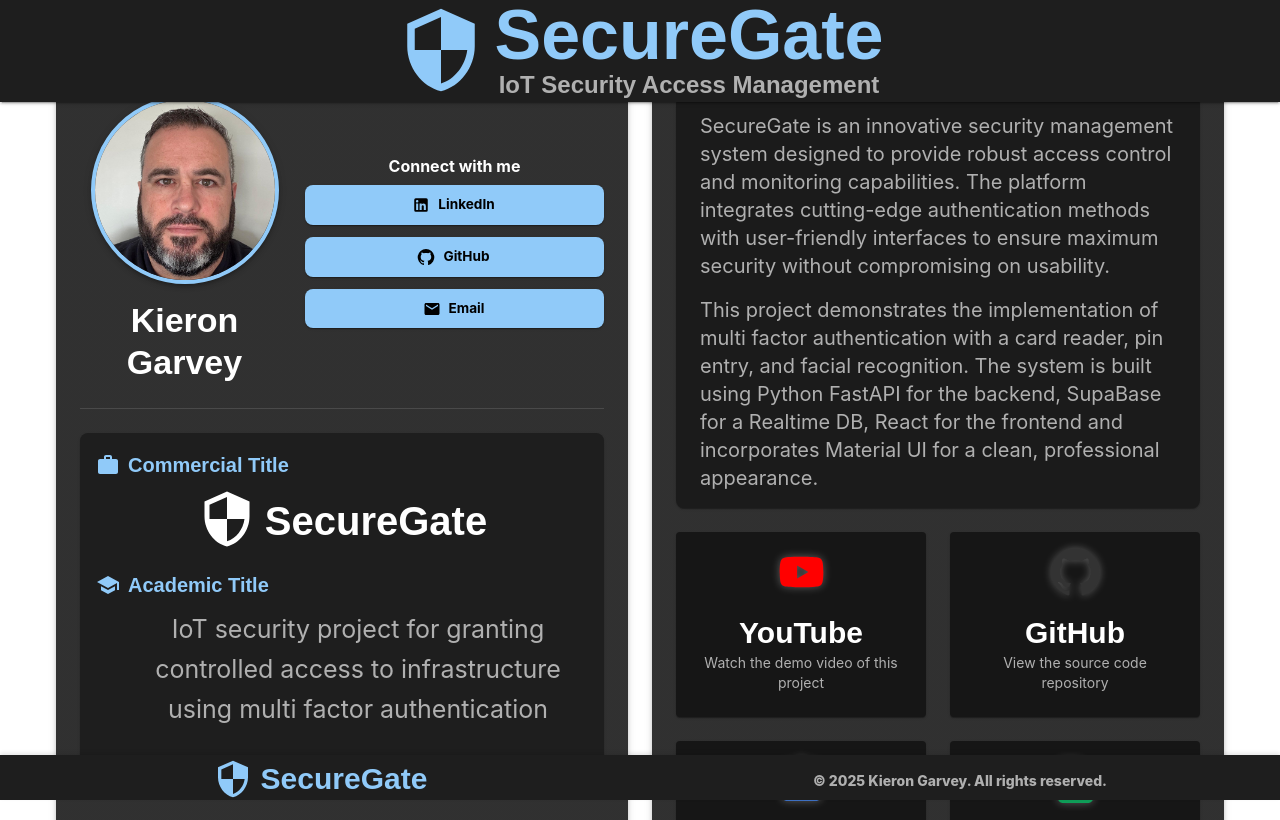
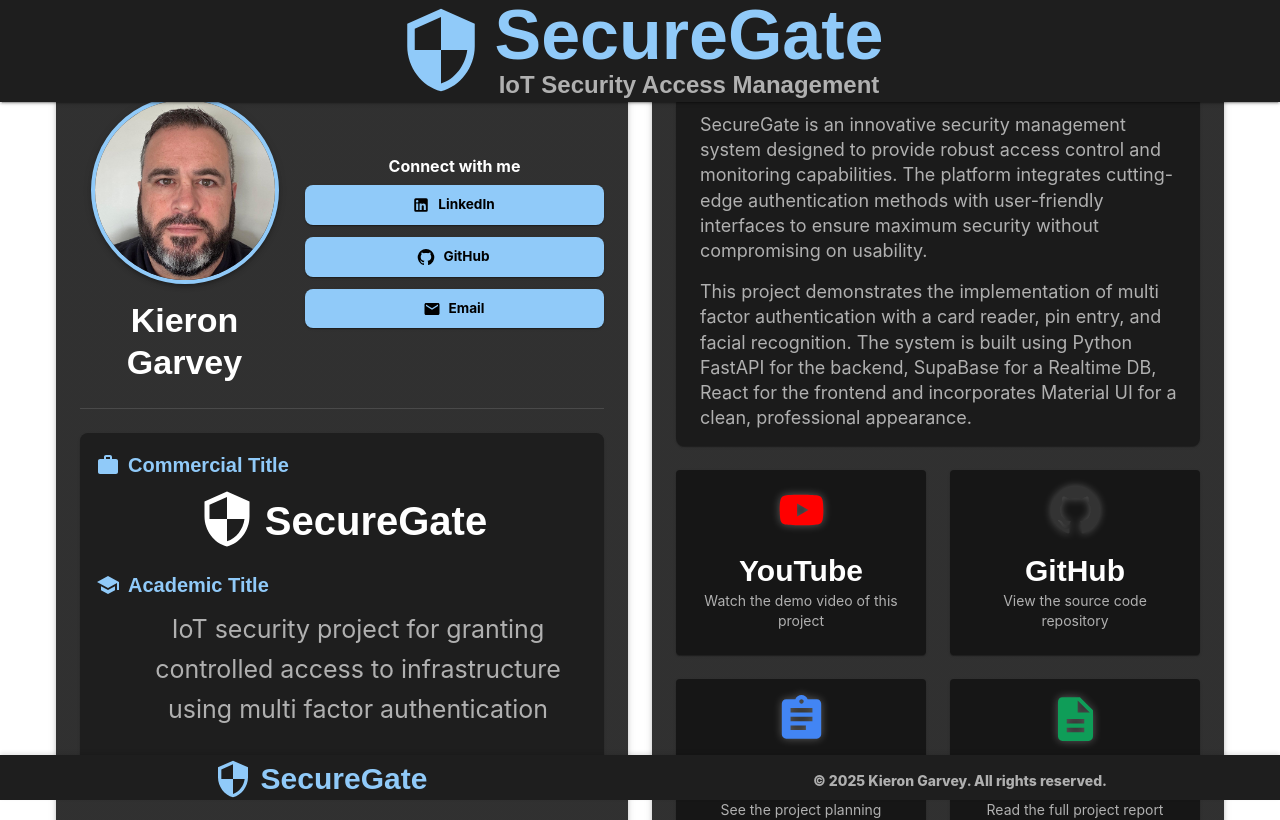
Before and after one commit to ki321g/SecureGate-Project-Website, a React (Vite) app: page / in a window 1280 px wide. Shown: the top 820 px of the page. Built offline with nearby package versions, Linux system fonts and the light colour scheme.

Commit message:
fix font

```diff
--- a/src/components/RightSection.jsx
+++ b/src/components/RightSection.jsx
@@ -90,7 +90,7 @@
                 ml: 1,
                 color: 'text.secondary',
                 lineHeight: 1.4,
-                fontSize: { xs: 16, sm: 18, md: 20 },
+                fontSize: { xs: 16, sm: 18, md: 18 },
               }}
             >
               SecureGate is an innovative security management system designed to provide robust access control and monitoring capabilities.
@@ -101,7 +101,7 @@
                 ml: 1,
                 color: 'text.secondary',
                 lineHeight: 1.4,
-                fontSize: { xs: 16, sm: 18, md: 20 },
+                fontSize: { xs: 16, sm: 18, md: 18 },
               }}
             >
               This project demonstrates the implementation of multi factor authentication with a card reader, pin entry, and facial recognition.
```
